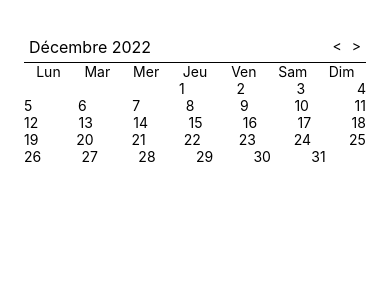
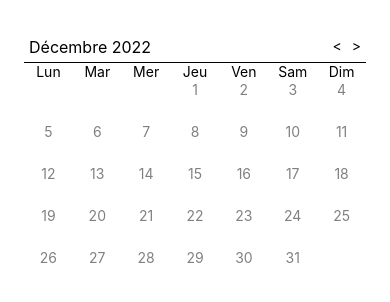
Before and after one commit to WeWard-SAS/app-interview-challenge, a React Native app: screen / in a window 390 px wide. Shown: the top 302 px of the page. Built offline with nearby package versions, Linux system fonts and the light colour scheme.

Commit message:
feat: add calendar day details content

```diff
--- a/src/CalendarDays.tsx
+++ b/src/CalendarDays.tsx
@@ -33,10 +33,37 @@ export const CalendarDays = ({month, year}: CalendarDaysProps) => {
       {calendarMatrix.map(calendarMatrixWeek => (
         <View style={{flexDirection: 'row', justifyContent: 'space-between'}}>
           {calendarMatrixWeek.map(calendarMatrixDay => (
-            <Text>{calendarMatrixDay}</Text>
+            <DateCalendar day={calendarMatrixDay} month={month} year={year} />
           ))}
         </View>
       ))}
     </>
   );
 };
+
+type DateCalendarProps = {
+  month: number;
+  year: number;
+  day: number | null;
+};
+
+const DateCalendar = ({month, year, day}: DateCalendarProps) => {
+  const isFutureDate = new Date() < new Date(year, month - 1, day || undefined);
+
+  return (
+    <View
+      style={{
+        margin: 1,
+        height: 40,
+        flex: 1,
+      }}>
+      <Text
+        style={{
+          textAlign: 'center',
+          color: isFutureDate ? 'gray' : 'black',
+        }}>
+        {day}
+      </Text>
+    </View>
+  );
+};
```
